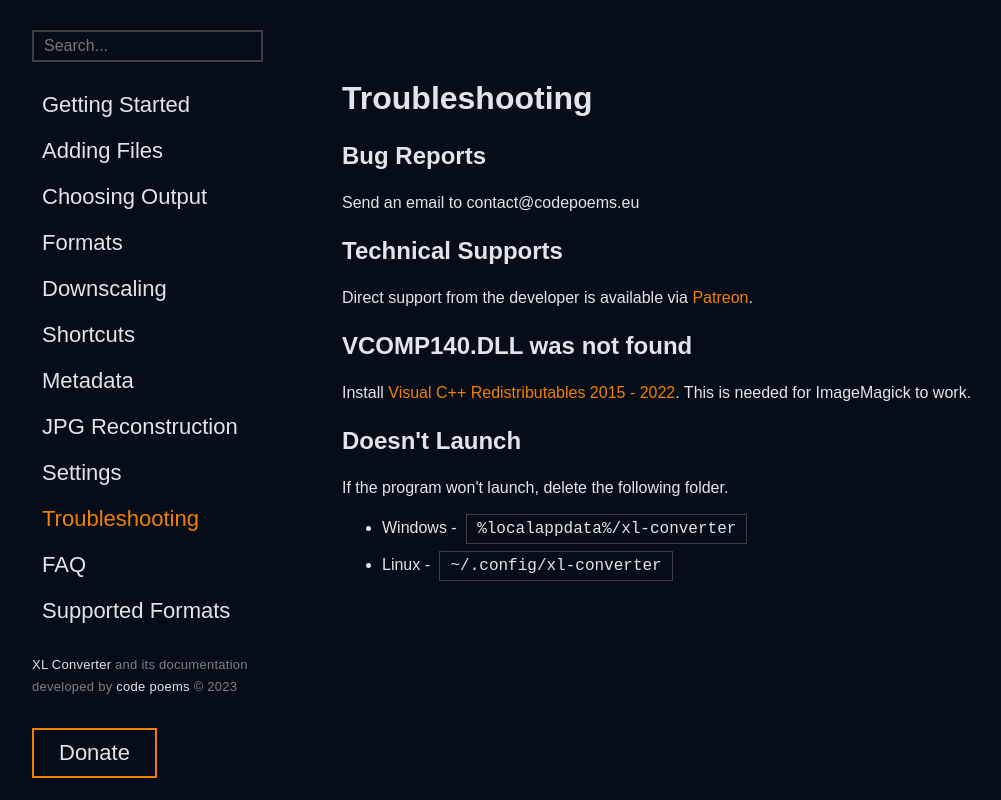
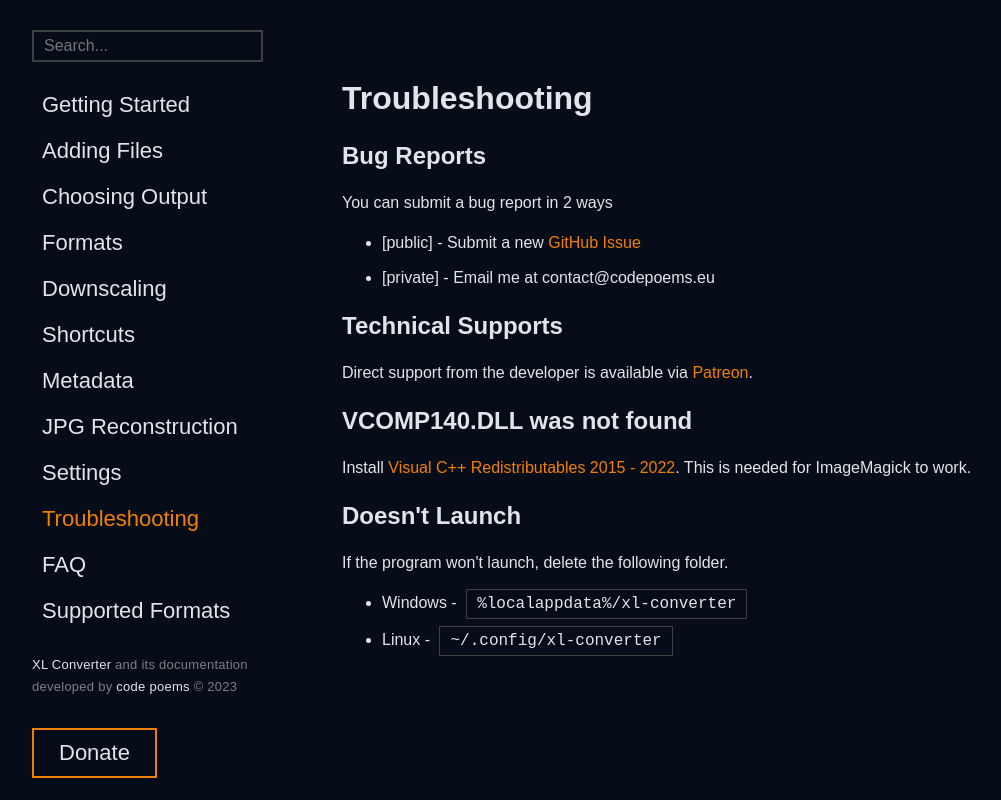
Before and after one commit to JacobDev1/xl-converter-docs, a React (Vite) app: page /troubleshooting in a window 1280 px wide. Shown: the whole page, without its empty margins (158-1159 px from the left). Built offline with nearby package versions, Linux system fonts and the light colour scheme; the HTML template or start-up script is replaced by a standard one.

Commit message:
Add bug reports

```diff
--- a/src/pages/Troubleshooting.tsx
+++ b/src/pages/Troubleshooting.tsx
@@ -2,7 +2,11 @@ export default function Troubleshooting(){
     return(<div>
         <h1>Troubleshooting</h1>
         <h2>Bug Reports</h2>
-        <p>Send an email to contact@codepoems.eu</p>
+        <p>You can submit a bug report in 2 ways</p>
+        <ul>
+            <li>[public] - Submit a new <a href="https://github.com/JacobDev1/xl-converter/issues" target="_blank">GitHub Issue</a></li>
+            <li>[private] - Email me at contact@codepoems.eu</li>
+        </ul>
 
         <h2>Technical Supports</h2>
         <p>Direct support from the developer is available via <a href="https://www.patreon.com/codepoems" target="_blank">Patreon</a>.</p>
```
